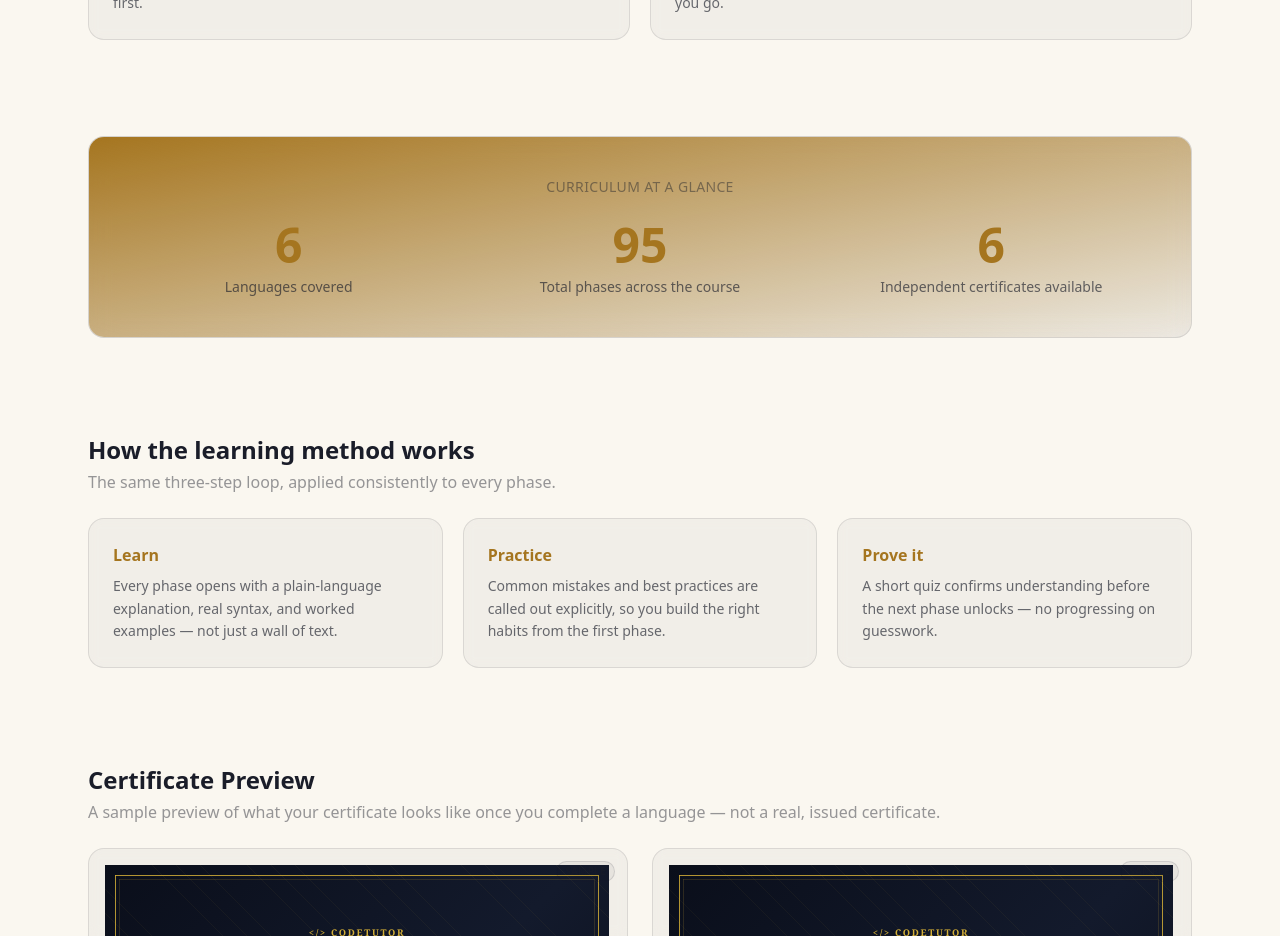
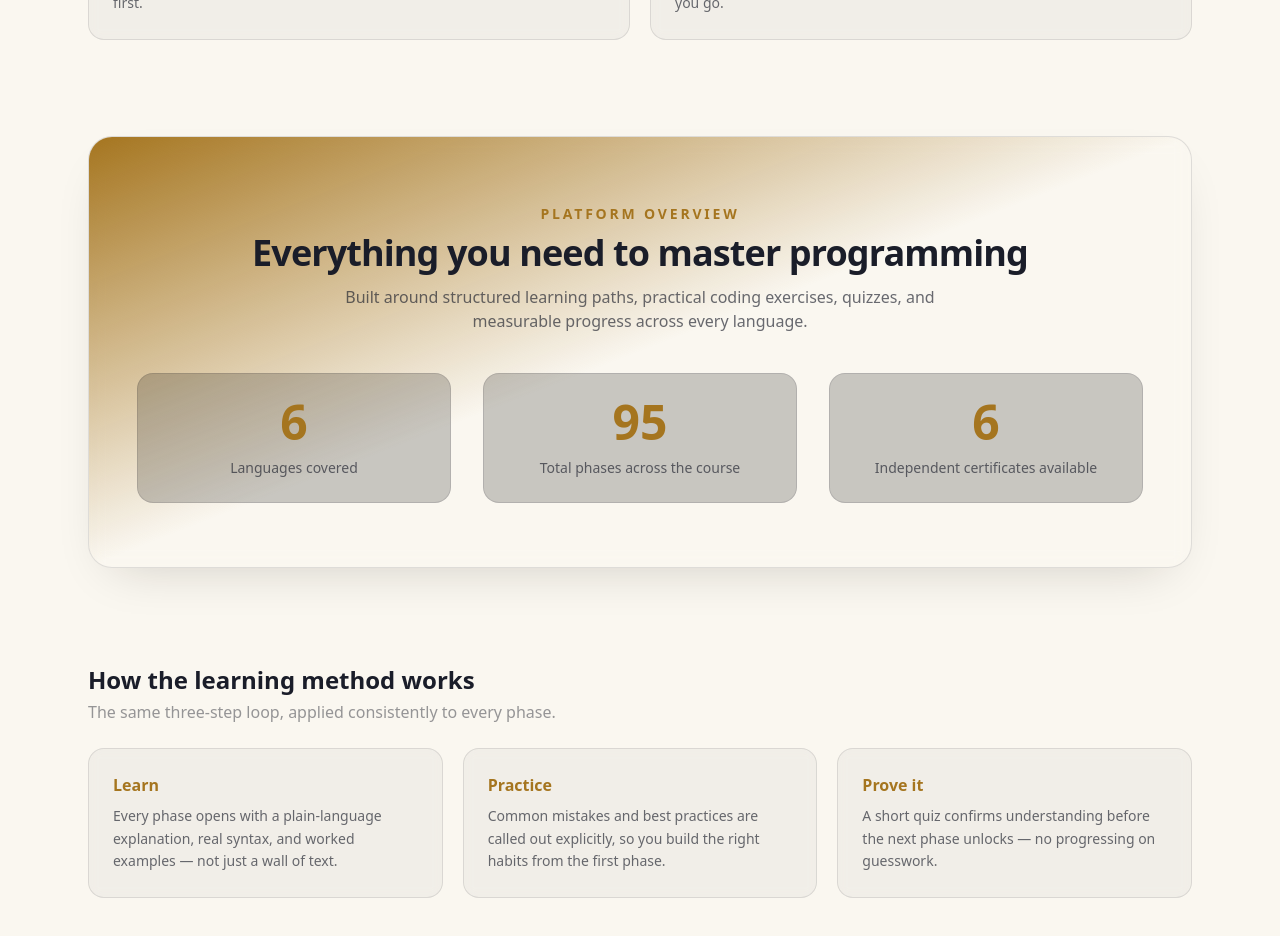
Before and after one commit to abhaykishor01-cyber/code-tutor, a Next.js app: page / in a window 1280 px wide. Shown: the part 2980-3916 px from the top of the page. Built offline with nearby package versions, Linux system fonts and the light colour scheme.

Commit message:
feat: enhance curriculum statistics section

```diff
--- a/app/page.tsx
+++ b/app/page.tsx
@@ -307,17 +307,35 @@ export default function HomePage() {
       </section>
 
       {/* CURRICULUM AT A GLANCE — real numbers only, no invented statistics */}
-      <section className="card glass p-10 text-center relative overflow-hidden">
-        <div className="absolute inset-0 bg-gradient-to-br from-gold-500/10 to-transparent" />
+      <section className="relative overflow-hidden rounded-3xl border border-white/10 bg-white/[0.03] px-8 py-12 text-center shadow-xl backdrop-blur md:px-12 md:py-16">
+        <div className="absolute inset-0 bg-gradient-to-br from-gold-500/10 via-transparent to-transparent" />
         <div className="relative">
-          <p className="text-white/50 text-sm uppercase tracking-wide mb-6">Curriculum at a Glance</p>
-          <div className="grid sm:grid-cols-3 gap-8">
+          <div className="mb-10">
+  <span className="text-sm font-semibold uppercase tracking-[0.2em] text-gold-400">
+    Platform Overview
+  </span>
+
+  <h2 className="mt-2 text-3xl font-bold tracking-tight md:text-4xl">
+    Everything you need to master programming
+  </h2>
+
+  <p className="mx-auto mt-3 max-w-2xl text-white/60">
+    Built around structured learning paths, practical coding exercises,
+    quizzes, and measurable progress across every language.
+  </p>
+</div>
+          <div className="grid gap-8 sm:grid-cols-3">
             {CURRICULUM_STATS.map((s) => (
-              <div key={s.label}>
+              <div
+  key={s.label}
+  className="rounded-2xl border border-white/10 bg-black/20 p-6 transition-all duration-300 hover:-translate-y-1 hover:border-gold-400/30"
+>
                 <p className="text-4xl md:text-5xl font-bold text-gold-400 tabular-nums">
                   <AnimatedCounter value={s.getValue()} />
                 </p>
-                <p className="text-white/60 mt-2 text-sm">{s.label}</p>
+                <p className="mt-3 text-sm font-medium text-white/60">
+  {s.label}
+</p>
               </div>
             ))}
           </div>
```
